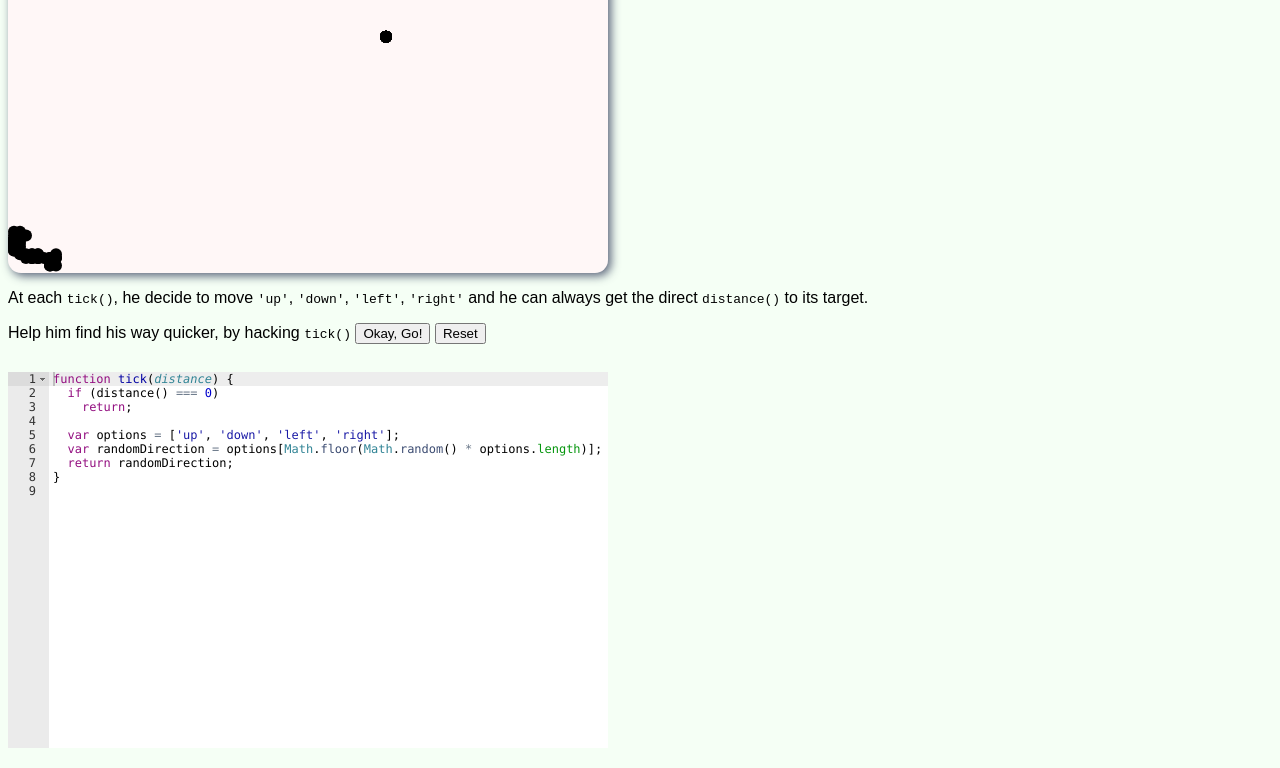
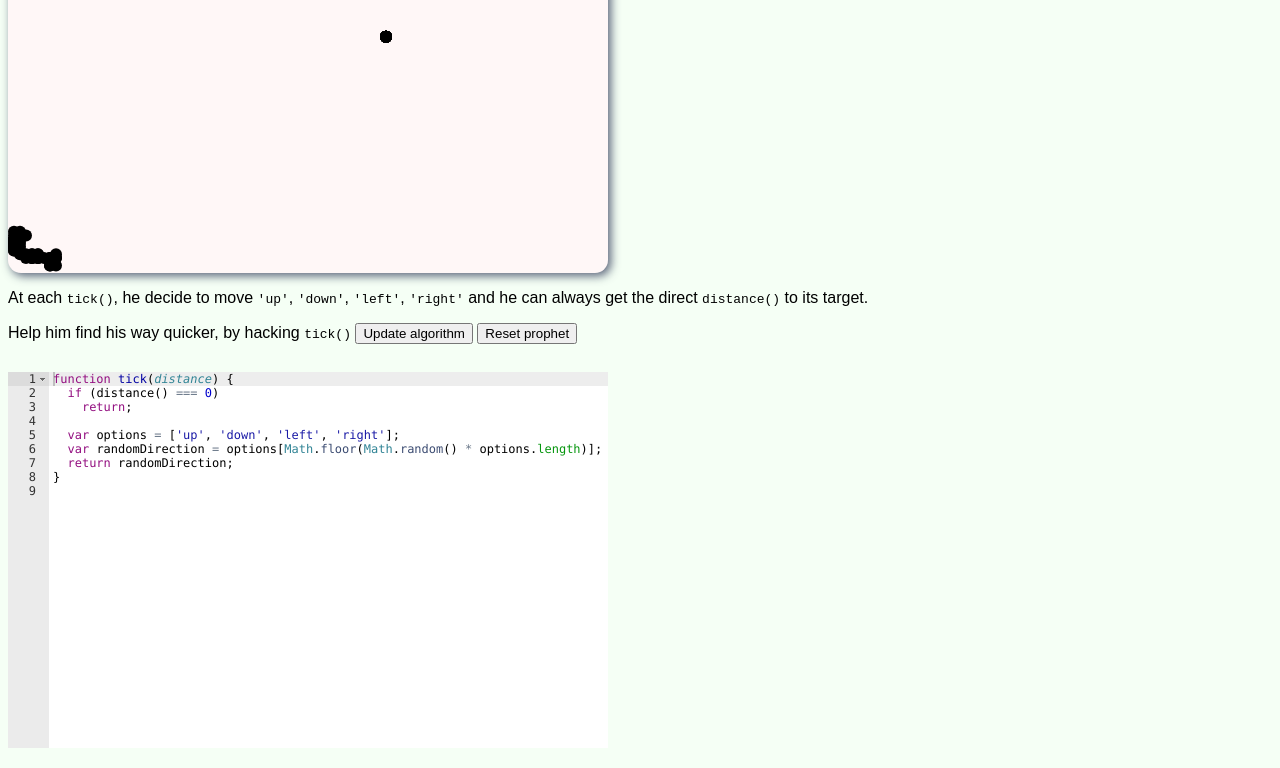
Before and after one commit to soarez/the-blind-prophet, a plain HTML site: page index.html in a window 1280 px wide. Shown: the part 152-920 px from the top of the page. Drawn offline with Linux system fonts and the light colour scheme.

Commit message:
Clearer button labels

```diff
--- a/index.html
+++ b/index.html
@@ -11,8 +11,8 @@
     <div id="viewer"></div>
     <p>At each <code>tick()</code>, he decide to move <code>'up'</code>, <code>'down'</code>, <code>'left'</code>, <code>'right'</code> and he can always get the direct <code>distance()</code> to its target.</p>
     <p>Help him find his way quicker, by hacking <code>tick()</code>
-    <button onclick="go()">Okay, Go!</button>
-    <button onclick="reset()">Reset</button></p>
+    <button onclick="go()">Update algorithm</button>
+    <button onclick="reset()">Reset prophet</button></p>
     <div class="edit">
 <pre id="editor">
 function tick(distance) {
```
